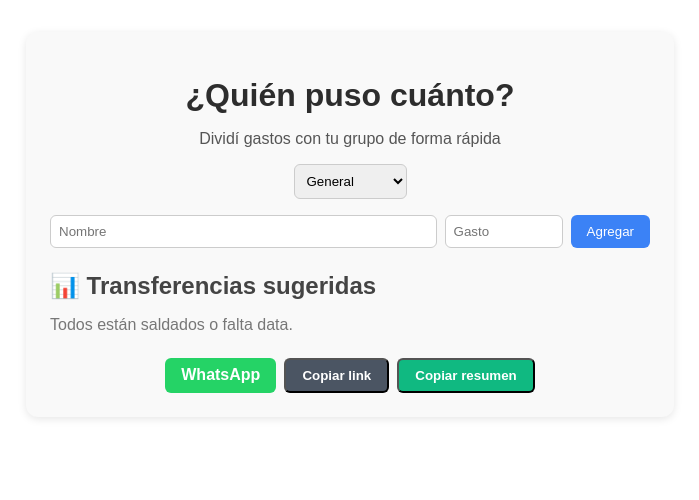
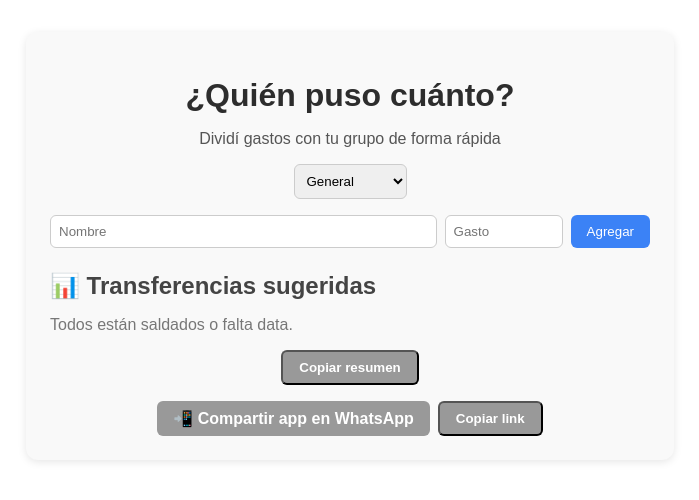
Before and after one commit to javosds/asado-gastos-app, a React (Vite) app in the folder asado-gastos-app/: page / in a window 1280 px wide. Shown: the top 500 px of the page, without its empty margins (290-989 px from the left). Built offline with nearby package versions, Linux system fonts and the light colour scheme.

Commit message:
Update App.jsx

```diff
--- a/asado-gastos-app/src/App.jsx
+++ b/asado-gastos-app/src/App.jsx
@@ -132,26 +132,29 @@ export default function App() {
         </ul>
       )}
 
-      <div style={{ display: "flex", gap: "0.5rem", flexWrap: "wrap", justifyContent: "center", marginTop: "1.5rem" }}>
+      <div style={{ display: "flex", justifyContent: "center", marginBottom: "1rem" }}>
+        <button
+          onClick={copySummary}
+          style={{ backgroundColor: "#999", color: "white", padding: "0.5rem 1rem", borderRadius: "6px", cursor: "pointer", fontWeight: "bold" }}
+        >
+          Copiar resumen
+        </button>
+      </div>
+
+      <div style={{ display: "flex", gap: "0.5rem", flexWrap: "wrap", justifyContent: "center" }}>
         <a
           href={`https://wa.me/?text=${shareText}`}
           target="_blank"
           rel="noopener noreferrer"
-          style={{ backgroundColor: "#25D366", color: "white", padding: "0.5rem 1rem", borderRadius: "6px", textDecoration: "none", fontWeight: "bold" }}
+          style={{ backgroundColor: "#999", color: "white", padding: "0.5rem 1rem", borderRadius: "6px", textDecoration: "none", fontWeight: "bold" }}
         >
-          WhatsApp
+          📲 Compartir app en WhatsApp
         </a>
         <button
           onClick={() => navigator.clipboard.writeText(bitlyURL)}
-          style={{ backgroundColor: "#4b5563", color: "white", padding: "0.5rem 1rem", borderRadius: "6px", cursor: "pointer", fontWeight: "bold" }}
+          style={{ backgroundColor: "#999", color: "white", padding: "0.5rem 1rem", borderRadius: "6px", cursor: "pointer", fontWeight: "bold" }}
         >
           Copiar link
-        </button>
-        <button
-          onClick={copySummary}
-          style={{ backgroundColor: "#10b981", color: "white", padding: "0.5rem 1rem", borderRadius: "6px", cursor: "pointer", fontWeight: "bold" }}
-        >
-          Copiar resumen
         </button>
       </div>
     </div>
```
